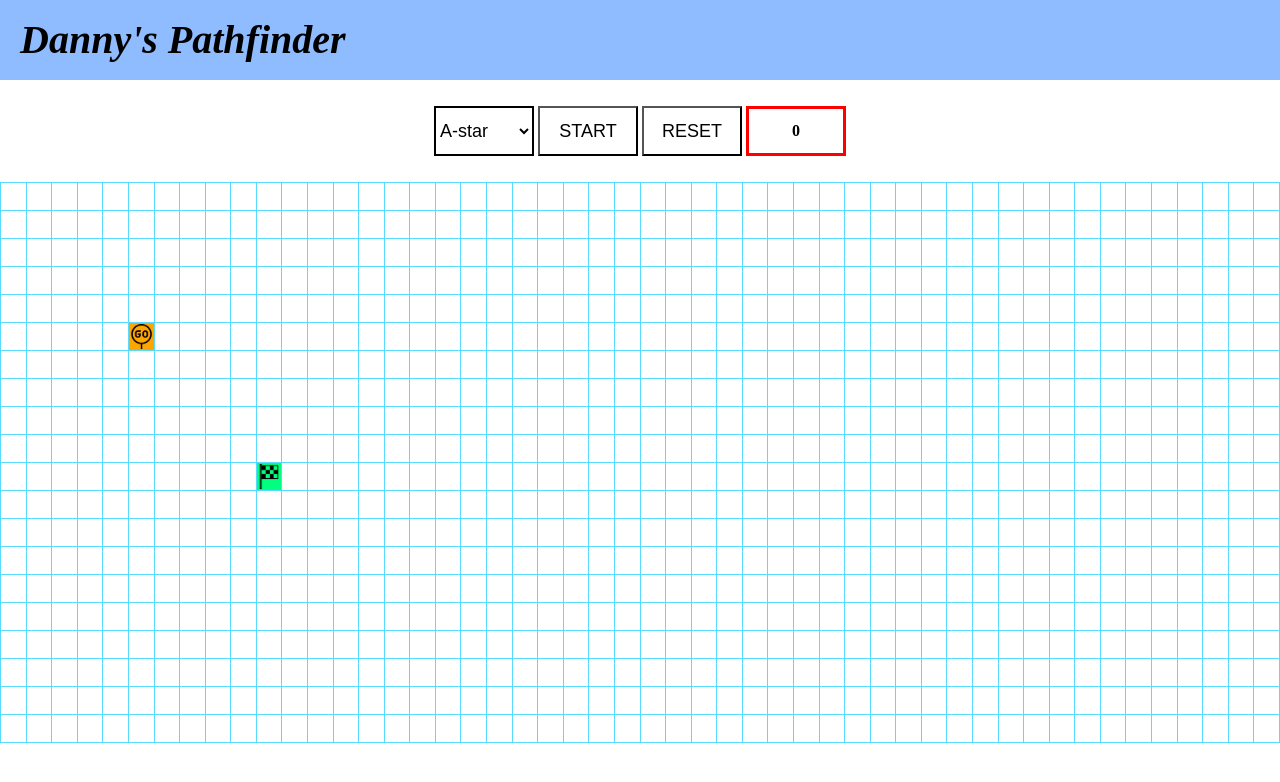
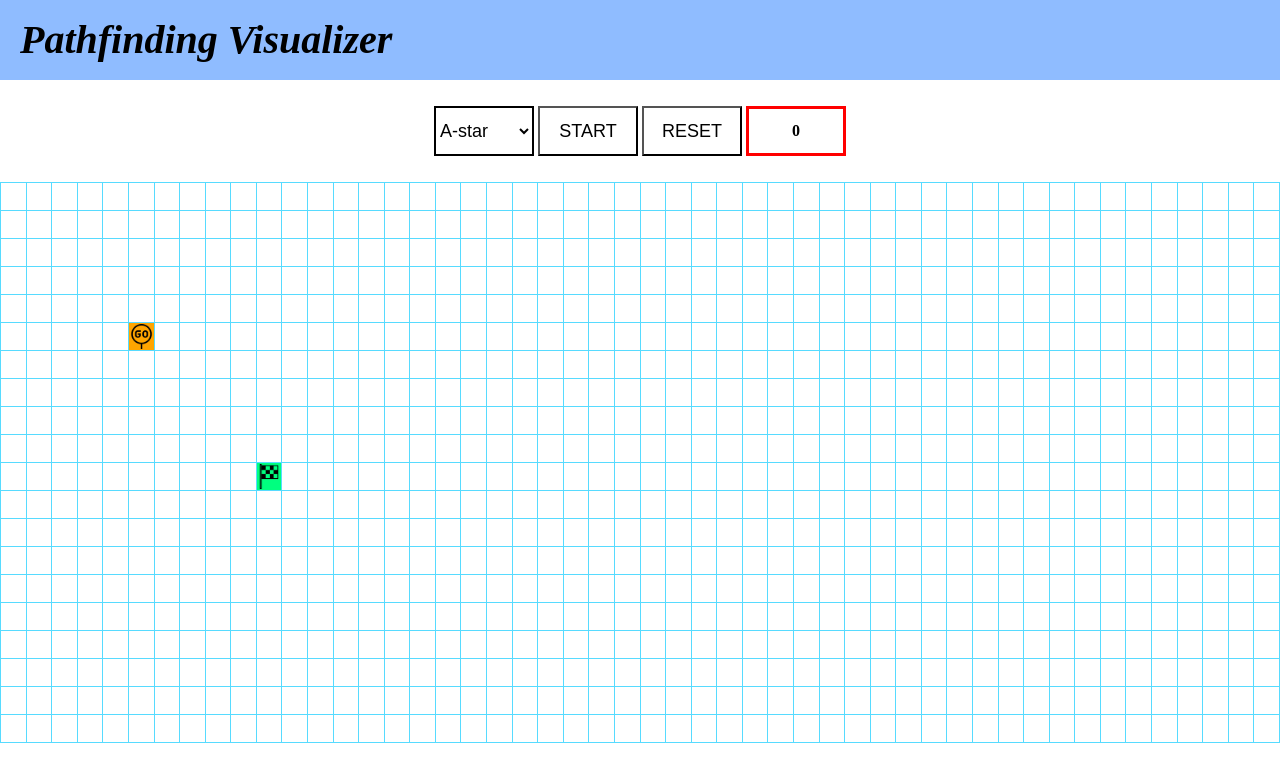
Before and after one commit to younghwanjoe/Pathfinding-Visualizer, a React app: page / in a window 1280 px wide. Shown: the top 782 px of the page. Built offline with nearby package versions, Linux system fonts and the light colour scheme.

Commit message:
edit app name

```diff
--- a/public/index.html
+++ b/public/index.html
@@ -24,7 +24,7 @@
       work correctly both with client-side routing and a non-root public URL.
       Learn how to configure a non-root public URL by running `npm run build`.
     -->
-    <title>React App</title>
+    <title>Pathfinding Visualizer</title>
   </head>
   <body>
     <noscript>You need to enable JavaScript to run this app.</noscript>
--- a/src/components/TopBar.js
+++ b/src/components/TopBar.js
@@ -3,7 +3,7 @@ import React from 'react';
 const TopBar = () => {
   const mainDiv = (
     <article id="topbar">
-      <section className="title">Danny's Pathfinder</section>
+      <section className="title">Pathfinding Visualizer</section>
     </article>
   );
   return mainDiv;
```
Also changed, not shown: 1 other file (tests, documents, lock files or other folders).
